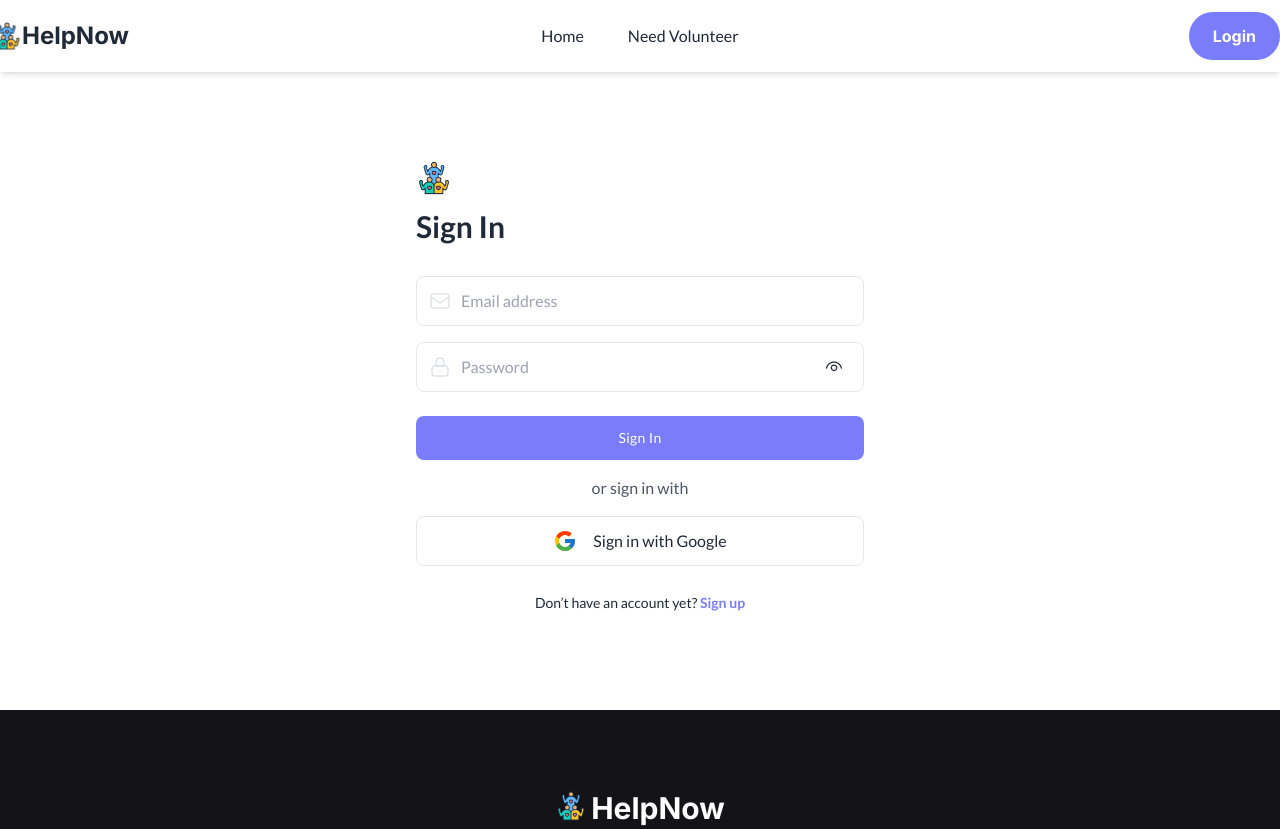
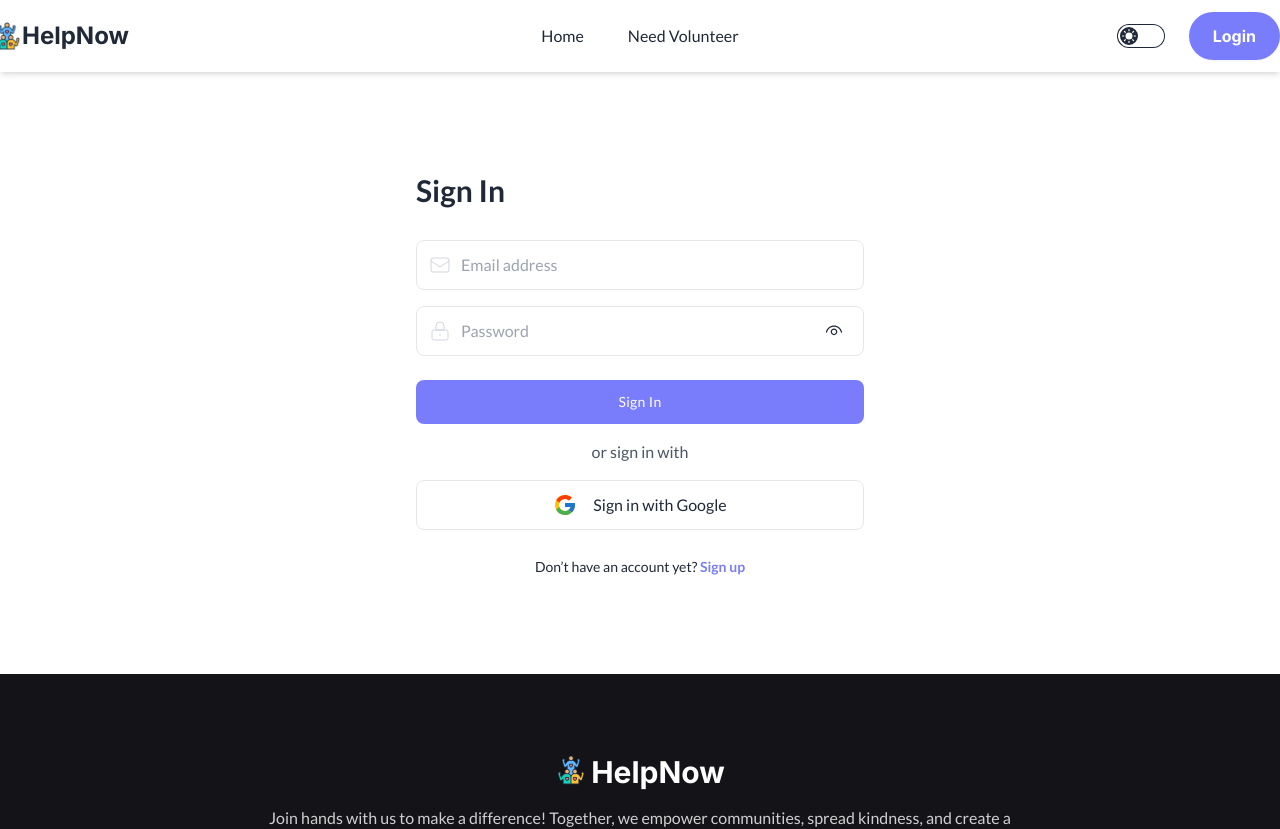
Before and after one commit to saifullahkabir/HelpNow-Platform, a React (Vite) app: page /login in a window 1280 px wide. Shown: the top 829 px of the page. Built offline with nearby package versions, Linux system fonts and the light colour scheme; no server answers.

Commit message:
implement dark/light theme toggoling in navbar

```diff
--- a/index.html
+++ b/index.html
@@ -1,5 +1,5 @@
 <!doctype html>
-<html lang="en" data-theme="light">
+<html lang="en"  data-theme="light">
   <head>
     <meta charset="UTF-8" />
     <link rel="icon" type="image/png" href="/volunteer.png" />
--- a/src/components/Navbar.jsx
+++ b/src/components/Navbar.jsx
@@ -2,6 +2,7 @@
 import { Link, NavLink } from 'react-router-dom';
 import logo from '../assets/volunteer.png'
 import useAuth from '../hooks/useAuth';
+import ThemeToggle from './ThemeToggle';
 
 const Navbar = () => {
     const { user, logOut} = useAuth();
@@ -56,7 +57,11 @@ const Navbar = () => {
                             </ul>
                         </div>
                         {/* user verification*/}
-                        <div className="navbar-end">
+                        <div className="navbar-end gap-3 md:gap-6">
+                            <div className=''>
+                                <ThemeToggle></ThemeToggle>
+                            </div>
+                            <div>
                             <div>
                                 {!user &&
                                     <div className="navbar-end">
@@ -105,6 +110,7 @@ const Navbar = () => {
                                     </div>
                                 }
                             </div>
+                            </div>
                         </div>
 
                     </div>
--- /dev/null
+++ b/src/components/ThemeToggle.jsx
@@ -0,0 +1,69 @@
+import { useEffect, useState } from "react";
+
+const ThemeToggle = () => {
+    // const [theme, setTheme] = useState(localStorage.getItem('theme') ? localStorage.getItem('theme') : 'light');
+    const storedTheme = localStorage.getItem('theme');
+    const prefersDark = window.matchMedia("(prefers-color-scheme: black)").matches;
+    const defaultTheme = storedTheme || (prefersDark ? 'dark': 'light');
+
+    const [theme, setTheme] = useState(defaultTheme);
+
+    useEffect(() => {
+        document.documentElement.setAttribute('data-theme', theme);
+        localStorage.setItem('theme', theme)
+    }, [theme]);
+
+    const handleToggle = e => {
+        if(e.target.checked){
+            setTheme('black')
+        }
+        else{
+            setTheme('light')
+        }
+    }
+
+    return (
+        <div>
+            <div>
+                <label className="grid cursor-pointer place-items-center">
+                    <input
+                        type="checkbox"
+                        value="synthwave"
+                        checked={theme === 'black'}
+                        onChange={handleToggle}
+                        className="toggle theme-controller bg-base-content col-span-2 col-start-1 row-start-1 " />
+                    <svg
+                        className="stroke-base-100 fill-base-100 col-start-1 row-start-1"
+                        xmlns="http://www.w3.org/2000/svg"
+                        width="14"
+                        height="14"
+                        viewBox="0 0 24 24"
+                        fill="none"
+                        stroke="currentColor"
+                        strokeWidth="2"
+                        strokeLinecap="round"
+                        strokeLinejoin="round">
+                        <circle cx="12" cy="12" r="5" />
+                        <path
+                            d="M12 1v2M12 21v2M4.2 4.2l1.4 1.4M18.4 18.4l1.4 1.4M1 12h2M21 12h2M4.2 19.8l1.4-1.4M18.4 5.6l1.4-1.4" />
+                    </svg>
+                    <svg
+                        className="stroke-base-100 fill-base-100 col-start-2 row-start-1"
+                        xmlns="http://www.w3.org/2000/svg"
+                        width="14"
+                        height="14"
+                        viewBox="0 0 24 24"
+                        fill="none"
+                        stroke="currentColor"
+                        strokeWidth="2"
+                        strokeLinecap="round"
+                        strokeLinejoin="round">
+                        <path d="M21 12.79A9 9 0 1 1 11.21 3 7 7 0 0 0 21 12.79z"></path>
+                    </svg>
+                </label>
+            </div>
+        </div>
+    );
+};
+
+export default ThemeToggle;
--- a/src/pages/AddPost.jsx
+++ b/src/pages/AddPost.jsx
@@ -111,6 +111,8 @@ console.log(postDate, 'postDate heheheheh');
                                 <option value='Education'>Education</option>
                                 <option value='Social Service'>Social Service</option>
                                 <option value='Animal Welfare'>Animal Welfare</option>
+                                <option value='Tree Plantation'>Tree Plantation</option>
+                                <option value='Donation'>Donation</option>
                             </select>
                         </div>
                         <div>
--- a/src/pages/Authentication/Login.jsx
+++ b/src/pages/Authentication/Login.jsx
@@ -1,5 +1,5 @@
 import { Link, useLocation, useNavigate } from 'react-router-dom';
-import logo from '../../assets/volunteer.png'
+// import logo from '../../assets/volunteer.png'
 import { useState } from 'react';
 import { VscEye, VscEyeClosed } from 'react-icons/vsc';
 import useAuth from '../../hooks/useAuth';
@@ -49,11 +49,8 @@ const Login = () => {
             <section className="font-lato ">
                 <div className=" flex items-center justify-center mt-28 md:mt-32 lg:mt-36 xl:mt-40  ">
                     <div className="w-full max-w-md">
-                        {/* <img className="w-auto h-7 sm:h-8" src="https://merakiui.com/images/logo.svg" alt=""> */}
-                        <img className="w-auto h-8 sm:h-9" src={logo} alt="logo" />
-
+                        {/* <img className="w-auto h-8 sm:h-9" src={logo} alt="logo" /> */}
                         <h1 className="mt-3 text-2xl font-semibold text-gray-800 capitalize sm:text-3xl font-lato">sign In</h1>
-
                         <form
                             onSubmit={handleSignIn}
                             className=''>
--- a/src/pages/Authentication/Register.jsx
+++ b/src/pages/Authentication/Register.jsx
@@ -1,5 +1,5 @@
 import { Link, useLocation, useNavigate } from "react-router-dom";
-import logo from '../../assets/volunteer.png'
+// import logo from '../../assets/volunteer.png'
 import { useState } from "react";
 import { VscEye } from "react-icons/vsc";
 import { VscEyeClosed } from "react-icons/vsc";
@@ -66,7 +66,7 @@ const Register = () => {
             <section className="font-lato ">
                 <div className=" flex items-center justify-center mt-28 md:mt-32 lg:mt-36 xl:mt-40">
                     <div className="w-full max-w-md">
-                        <img className="w-auto h-8 sm:h-9" src={logo} alt="logo" />
+                        {/* <img className="w-auto h-8 sm:h-9" src={logo} alt="logo" /> */}
                         <h1 className="mt-3 text-2xl font-semibold text-gray-800 capitalize sm:text-3xl font-lato">sign Up</h1>
 
                         <form
--- a/src/pages/UpdateVolunteersPost.jsx
+++ b/src/pages/UpdateVolunteersPost.jsx
@@ -124,6 +124,8 @@ const UpdateVolunteersPost = () => {
                                 <option value='Education'>Education</option>
                                 <option value='Social Service'>Social Service</option>
                                 <option value='Animal Welfare'>Animal Welfare</option>
+                                <option value='Tree Plantation'>Tree Plantation</option>
+                                <option value='Donation'>Donation</option>
                             </select>
                         </div>
                         <div>
--- a/tailwind.config.js
+++ b/tailwind.config.js
@@ -18,4 +18,8 @@ export default {
     require('daisyui'),
 
   ],
+
+  daisyui: {
+    themes: ["light", "black"],
+  },
 }
```
